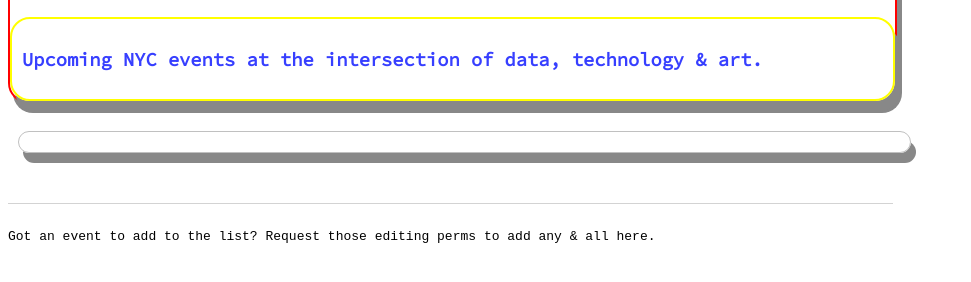
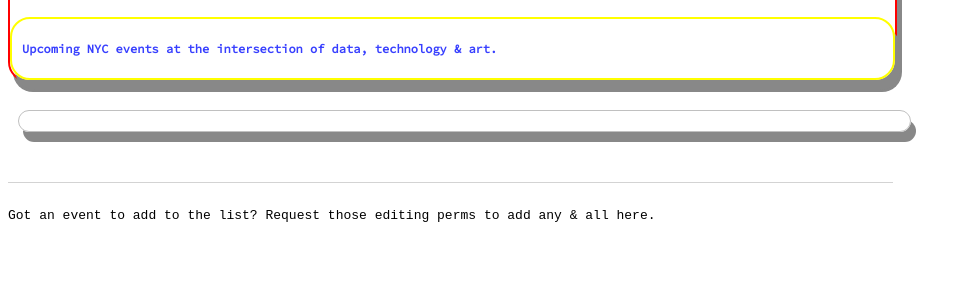
Before and after one commit to eveahe/dart-listings, a website: page views/index.html in a window 1280 px wide. Shown: the part 136-418 px from the top of the page, without its empty margins (0-971 px from the left). Drawn offline with nearby package versions, Linux system fonts and the light colour scheme; no server answers; a web font is replaced by a local one.

Commit message:
🎙😚 Checkpoint ./public/style.css:518198/74

```diff
--- a/public/style.css
+++ b/public/style.css
@@ -40,6 +40,7 @@
 
 h3 {
   color: #373fff;
+  font-size: 12px;
   font-family: 'Source Code Pro', monospace;
 }
 
@@ -154,6 +155,7 @@
 
 
 @media only screen and (min-width: 600px){
+
 /*  .titleRow {
   display: flex;
   align-items: center;
@@ -161,7 +163,7 @@
    */
 
 /* test font bulge */
-
+ /*
 .FontBulge:hover {
   -webkit-animation: FontBulge 1s;
   -moz-animation: FontBulge 1s;
@@ -194,4 +196,4 @@
     height: 100px;
     width: 100px;
   }
-}
+} */
```
